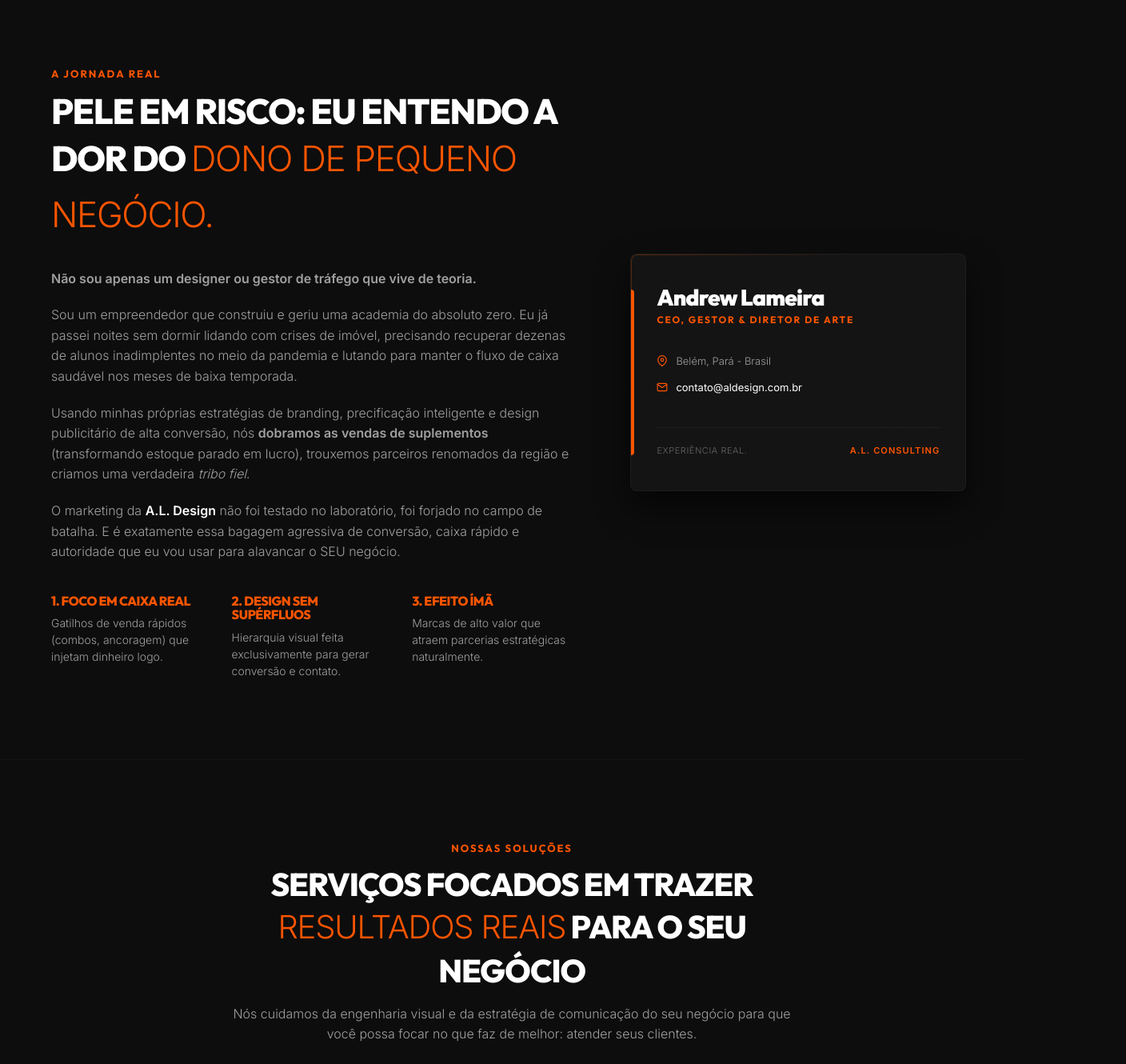
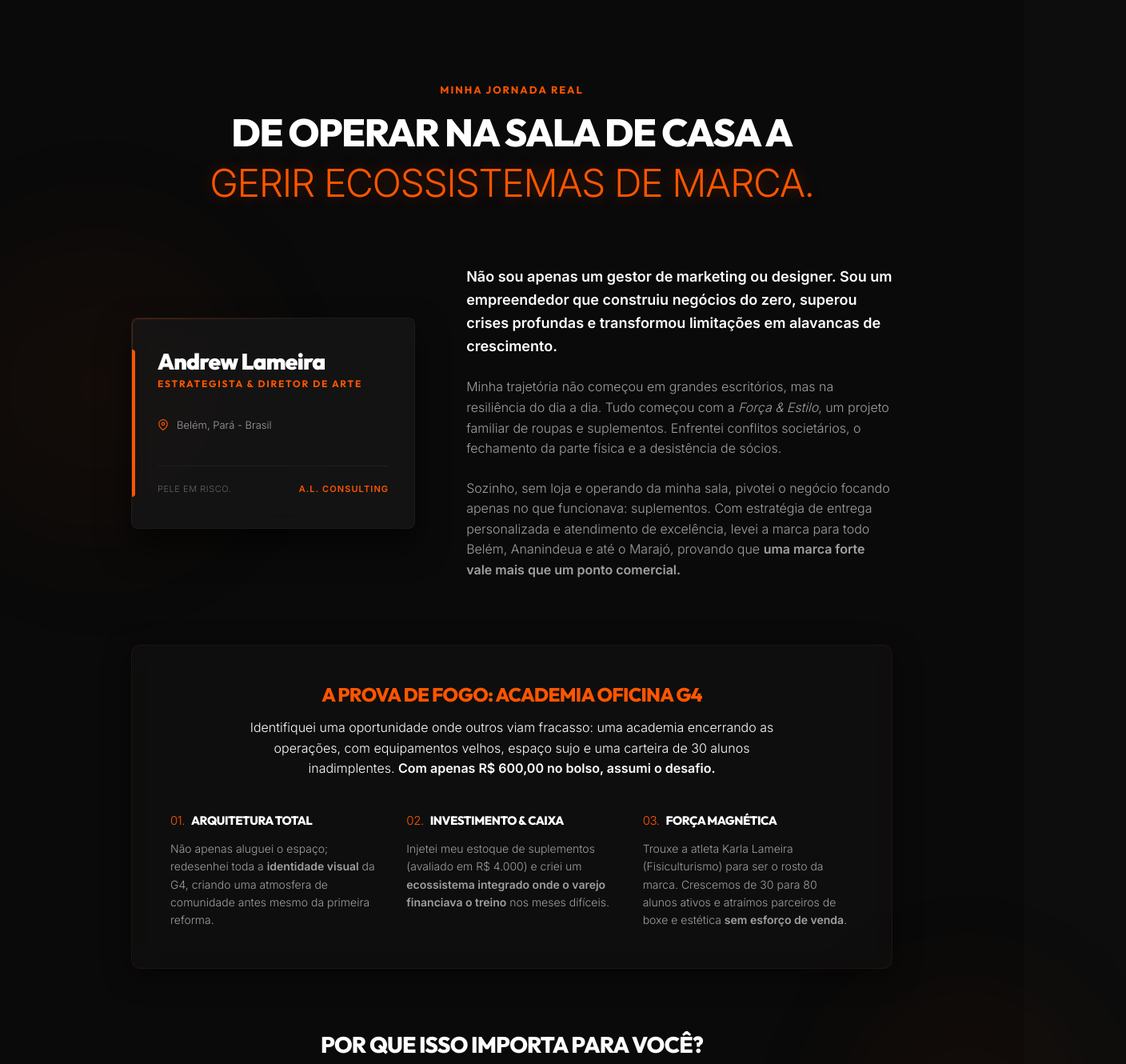
Before and after one commit to andrewlameira25-code/al-design-marketing, a React (Vite) app: page / in a window 1280 px wide. Shown: the part 1080-2410 px from the top of the page at 80% size, 1408 px wide, since content can reach past the window. Built offline with nearby package versions, Linux system fonts and the light colour scheme.

Commit message:
feat: refatora About para formato de storytelling da jornada G4

```diff
--- a/src/components/About.jsx
+++ b/src/components/About.jsx
@@ -5,25 +5,49 @@ export default function About() {
     <section
       id="sobre"
       style={{
-        padding: '100px 0',
-        backgroundColor: '#0D0D0D',
+        padding: '120px 0',
+        backgroundColor: '#0A0A0A',
         position: 'relative',
         zIndex: 10,
         borderTop: '1px solid rgba(255, 255, 255, 0.03)'
       }}
     >
-      <div className="container">
+      {/* Background Glows */}
       <div
-          className="about-grid"
         style={{
-            display: 'grid',
-            gridTemplateColumns: '1fr',
-            gap: '64px',
-            alignItems: 'center'
+          position: 'absolute',
+          top: '10%',
+          left: '-10%',
+          width: '50vw',
+          height: '50vw',
+          maxWidth: '500px',
+          background: 'radial-gradient(circle, rgba(255, 85, 0, 0.05) 0%, rgba(255, 85, 0, 0) 70%)',
+          borderRadius: '50%',
+          filter: 'blur(60px)',
+          pointerEvents: 'none',
+          zIndex: -1
         }}
-        >
-          {/* Lado Esquerdo - Narrativa de Autoridade e História Real */}
-          <div style={{ textAlign: 'left' }}>
+      />
+      <div
+        style={{
+          position: 'absolute',
+          bottom: '10%',
+          right: '-10%',
+          width: '40vw',
+          height: '40vw',
+          maxWidth: '400px',
+          background: 'radial-gradient(circle, rgba(255, 85, 0, 0.05) 0%, rgba(255, 85, 0, 0) 70%)',
+          borderRadius: '50%',
+          filter: 'blur(60px)',
+          pointerEvents: 'none',
+          zIndex: -1
+        }}
+      />
+
+      <div className="container" style={{ maxWidth: '1000px' }}>
+
+        {/* CABEÇALHO DA SEÇÃO */}
+        <div style={{ textAlign: 'center', marginBottom: '64px' }}>
           <span
             style={{
               fontFamily: 'var(--font-headline)',
@@ -33,72 +57,36 @@ export default function About() {
               textTransform: 'uppercase',
               letterSpacing: '0.15em',
               display: 'block',
-                marginBottom: '12px'
+              marginBottom: '16px'
             }}
           >
-              A Jornada Real
+            Minha Jornada Real
           </span>
           <h2
             style={{
-                fontSize: 'clamp(28px, 4vw, 44px)',
+              fontSize: 'clamp(28px, 4vw, 48px)',
               lineHeight: '1.1',
-                marginBottom: '32px',
-                textTransform: 'uppercase'
+              textTransform: 'uppercase',
+              maxWidth: '800px',
+              margin: '0 auto'
             }}
           >
-              Pele em risco: Eu entendo a dor do <span className="text-orange">dono de pequeno negócio.</span>
+            De operar na sala de casa a <span className="text-orange glow-text">gerir ecossistemas de marca.</span>
           </h2>
+        </div>
 
+        {/* PARTE 1: A ORIGEM E O CARTÃO */}
         <div
+          className="about-grid-top"
           style={{
-                display: 'flex',
-                flexDirection: 'column',
-                gap: '20px',
-                fontSize: '16px',
-                fontWeight: 300,
-                color: 'var(--color-text-secondary)',
-                lineHeight: '1.7'
+            display: 'grid',
+            gridTemplateColumns: '1fr',
+            gap: '64px',
+            alignItems: 'center',
+            marginBottom: '80px'
           }}
         >
-              <p>
-                <strong>Não sou apenas um designer ou gestor de tráfego que vive de teoria.</strong>
-              </p>
-              <p>
-                Sou um empreendedor que construiu e geriu uma academia do absoluto zero. Eu já passei noites sem dormir lidando com crises de imóvel, precisando recuperar dezenas de alunos inadimplentes no meio da pandemia e lutando para manter o fluxo de caixa saudável nos meses de baixa temporada.
-              </p>
-              <p>
-                Usando minhas próprias estratégias de branding, precificação inteligente e design publicitário de alta conversão, nós <strong>dobramos as vendas de suplementos</strong> (transformando estoque parado em lucro), trouxemos parceiros renomados da região e criamos uma verdadeira <em>tribo fiel</em>.
-              </p>
-              <p>
-                O marketing da <strong style={{ color: '#FFF' }}>A.L. Design</strong> não foi testado no laboratório, foi forjado no campo de batalha. E é exatamente essa bagagem agressiva de conversão, caixa rápido e autoridade que eu vou usar para alavancar o SEU negócio.
-              </p>
-            </div>
-
-            {/* Três Pilares da Identidade */}
-            <div
-              style={{
-                display: 'grid',
-                gridTemplateColumns: 'repeat(auto-fit, minmax(200px, 1fr))',
-                gap: '24px',
-                marginTop: '40px'
-              }}
-            >
-              <div>
-                <h4 style={{ fontSize: '16px', marginBottom: '8px', color: '#FF5500', textTransform: 'uppercase' }}>1. Foco em Caixa Real</h4>
-                <p style={{ fontSize: '14px', lineHeight: '1.5' }}>Gatilhos de venda rápidos (combos, ancoragem) que injetam dinheiro logo.</p>
-              </div>
-              <div>
-                <h4 style={{ fontSize: '16px', marginBottom: '8px', color: '#FF5500', textTransform: 'uppercase' }}>2. Design Sem Supérfluos</h4>
-                <p style={{ fontSize: '14px', lineHeight: '1.5' }}>Hierarquia visual feita exclusivamente para gerar conversão e contato.</p>
-              </div>
-              <div>
-                <h4 style={{ fontSize: '16px', marginBottom: '8px', color: '#FF5500', textTransform: 'uppercase' }}>3. Efeito Ímã</h4>
-                <p style={{ fontSize: '14px', lineHeight: '1.5' }}>Marcas de alto valor que atraem parcerias estratégicas naturalmente.</p>
-              </div>
-            </div>
-          </div>
-
-          {/* Lado Direito - Assinatura / Cartão de Visitas Digital do PDF */}
+          {/* Lado Esquerdo - O Cartão de Visitas e Autoridade */}
           <div
             style={{
               display: 'flex',
@@ -106,12 +94,11 @@ export default function About() {
               alignItems: 'center'
             }}
           >
-            {/* Cartão de Visita Corporativo Onyx/Orange */}
             <div
               className="glass-panel tech-border-glow"
               style={{
                 width: '100%',
-                maxWidth: '420px',
+                maxWidth: '400px',
                 padding: '40px 32px',
                 textAlign: 'left',
                 borderRadius: '8px',
@@ -120,108 +107,157 @@ export default function About() {
                 boxShadow: '0 20px 40px rgba(0, 0, 0, 0.6)'
               }}
             >
-              {/* Detalhe Laranja Lateral Esquerdo */}
-              <div
-                style={{
-                  position: 'absolute',
-                  left: 0,
-                  top: '15%',
-                  bottom: '15%',
-                  width: '4px',
-                  backgroundColor: '#FF5500',
-                  borderRadius: '0 4px 4px 0'
-                }}
-              />
+              <div style={{ position: 'absolute', left: 0, top: '15%', bottom: '15%', width: '4px', backgroundColor: '#FF5500', borderRadius: '0 4px 4px 0' }} />
+              <div style={{ position: 'absolute', right: '10px', bottom: '10px', width: '100px', height: '100px', backgroundImage: 'radial-gradient(rgba(255, 85, 0, 0.05) 1.5px, transparent 1.5px)', backgroundSize: '12px 12px', opacity: 0.6, pointerEvents: 'none' }} />
 
-              {/* Marca D'água sutil Tech Grid */}
-              <div
-                style={{
-                  position: 'absolute',
-                  right: '10px',
-                  bottom: '10px',
-                  width: '100px',
-                  height: '100px',
-                  backgroundImage: 'radial-gradient(rgba(255, 85, 0, 0.05) 1.5px, transparent 1.5px)',
-                  backgroundSize: '12px 12px',
-                  opacity: 0.6,
-                  pointerEvents: 'none'
-                }}
-              />
-
-              {/* Informações Profissionais */}
               <div style={{ marginBottom: '32px' }}>
-                <h3
-                  style={{
-                    fontSize: '28px',
-                    fontWeight: 900,
-                    fontFamily: 'var(--font-headline)',
-                    lineHeight: '1',
-                    marginBottom: '4px'
-                  }}
-                >
+                <h3 style={{ fontSize: '28px', fontWeight: 900, fontFamily: 'var(--font-headline)', lineHeight: '1', marginBottom: '4px' }}>
                   Andrew Lameira
                 </h3>
-                <p
-                  style={{
-                    fontFamily: 'var(--font-headline)',
-                    fontWeight: 700,
-                    fontSize: '12px',
-                    color: '#FF5500',
-                    letterSpacing: '0.15em',
-                    textTransform: 'uppercase'
-                  }}
-                >
-                  CEO, Gestor & Diretor de Arte
+                <p style={{ fontFamily: 'var(--font-headline)', fontWeight: 700, fontSize: '12px', color: '#FF5500', letterSpacing: '0.15em', textTransform: 'uppercase' }}>
+                  Estrategista & Diretor de Arte
                 </p>
               </div>
 
-              {/* Dados de Contato e Localização */}
               <div style={{ display: 'flex', flexDirection: 'column', gap: '12px' }}>
                 <div style={{ display: 'flex', alignItems: 'center', gap: '10px' }}>
-                  {/* Ícone de Pin Localização SVG */}
                   <svg width="14" height="14" viewBox="0 0 24 24" fill="none" stroke="#FF5500" strokeWidth="2" strokeLinecap="round" strokeLinejoin="round">
-                    <path d="M21 10c0 7-9 13-9 13s-9-6-9-13a9 9 0 0 1 18 0z"></path>
-                    <circle cx="12" cy="10" r="3"></circle>
+                    <path d="M21 10c0 7-9 13-9 13s-9-6-9-13a9 9 0 0 1 18 0z"></path><circle cx="12" cy="10" r="3"></circle>
                   </svg>
                   <span style={{ fontSize: '13px', color: 'var(--color-text-secondary)' }}>Belém, Pará - Brasil</span>
                 </div>
-                <div style={{ display: 'flex', alignItems: 'center', gap: '10px' }}>
-                  {/* Ícone de Email SVG */}
-                  <svg width="14" height="14" viewBox="0 0 24 24" fill="none" stroke="#FF5500" strokeWidth="2" strokeLinecap="round" strokeLinejoin="round">
-                    <path d="M4 4h16c1.1 0 2 .9 2 2v12c0 1.1-.9 2-2 2H4c-1.1 0-2-.9-2-2V6c0-1.1.9-2 2-2z"></path>
-                    <polyline points="22,6 12,13 2,6"></polyline>
-                  </svg>
-                  <span style={{ fontSize: '13px', color: '#FFFFFF', fontWeight: 400 }}>contato@aldesign.com.br</span>
-                </div>
               </div>
 
-              {/* Rodapé do Cartão */}
-              <div
-                style={{
-                  marginTop: '40px',
-                  borderTop: '1px solid rgba(255, 255, 255, 0.05)',
-                  paddingTop: '20px',
-                  display: 'flex',
-                  justifyContent: 'space-between',
-                  alignItems: 'center'
-                }}
-              >
-                <span style={{ fontSize: '11px', color: 'var(--color-text-muted)', letterSpacing: '0.05em' }}>
-                  EXPERIÊNCIA REAL.
-                </span>
-                <span style={{ fontSize: '11px', color: '#FF5500', fontWeight: 700, letterSpacing: '0.1em' }}>
-                  A.L. CONSULTING
-                </span>
-              </div>
-            </div>
+              <div style={{ marginTop: '40px', borderTop: '1px solid rgba(255, 255, 255, 0.05)', paddingTop: '20px', display: 'flex', justifyContent: 'space-between', alignItems: 'center' }}>
+                <span style={{ fontSize: '11px', color: 'var(--color-text-muted)', letterSpacing: '0.05em' }}>PELE EM RISCO.</span>
+                <span style={{ fontSize: '11px', color: '#FF5500', fontWeight: 700, letterSpacing: '0.1em' }}>A.L. CONSULTING</span>
               </div>
             </div>
           </div>
 
+          {/* Lado Direito - A História da Força & Estilo */}
+          <div style={{ color: 'var(--color-text-secondary)', fontSize: '16px', lineHeight: '1.8', fontWeight: 300 }}>
+            <p style={{ marginBottom: '24px', fontSize: '18px', color: '#FFF' }}>
+              <strong>Não sou apenas um gestor de marketing ou designer. Sou um empreendedor que construiu negócios do zero, superou crises profundas e transformou limitações em alavancas de crescimento.</strong>
+            </p>
+            <p style={{ marginBottom: '24px' }}>
+              Minha trajetória não começou em grandes escritórios, mas na resiliência do dia a dia. Tudo começou com a <em>Força & Estilo</em>, um projeto familiar de roupas e suplementos. Enfrentei conflitos societários, o fechamento da parte física e a desistência de sócios.
+            </p>
+            <p>
+              Sozinho, sem loja e operando da minha sala, pivotei o negócio focando apenas no que funcionava: suplementos. Com estratégia de entrega personalizada e atendimento de excelência, levei a marca para todo Belém, Ananindeua e até o Marajó, provando que <strong>uma marca forte vale mais que um ponto comercial.</strong>
+            </p>
+          </div>
+        </div>
+
+        {/* PARTE 2: O CASE G4 (A Prova de Fogo) */}
+        <div
+          className="glass-panel"
+          style={{
+            padding: '48px',
+            borderRadius: '12px',
+            border: '1px solid rgba(255, 85, 0, 0.1)',
+            backgroundColor: 'rgba(255, 255, 255, 0.02)',
+            marginBottom: '80px'
+          }}
+        >
+          <div style={{ textAlign: 'center', marginBottom: '40px' }}>
+            <h3 style={{ fontSize: '24px', color: '#FF5500', textTransform: 'uppercase', marginBottom: '16px', fontFamily: 'var(--font-headline)' }}>
+              A Prova de Fogo: Academia Oficina G4
+            </h3>
+            <p style={{ fontSize: '16px', color: '#FFF', maxWidth: '700px', margin: '0 auto', lineHeight: '1.6' }}>
+              Identifiquei uma oportunidade onde outros viam fracasso: uma academia encerrando as operações, com equipamentos velhos, espaço sujo e uma carteira de 30 alunos inadimplentes. <strong>Com apenas R$ 600,00 no bolso, assumi o desafio.</strong>
+            </p>
+          </div>
+
+          <div
+            className="about-grid-timeline"
+            style={{
+              display: 'grid',
+              gridTemplateColumns: 'repeat(auto-fit, minmax(250px, 1fr))',
+              gap: '32px'
+            }}
+          >
+            {/* Bloco 1 */}
+            <div>
+              <h4 style={{ color: '#FFF', fontSize: '15px', textTransform: 'uppercase', marginBottom: '12px', display: 'flex', alignItems: 'center', gap: '8px' }}>
+                <span style={{ color: '#FF5500' }}>01.</span> Arquitetura Total
+              </h4>
+              <p style={{ color: 'var(--color-text-secondary)', fontSize: '14px', lineHeight: '1.6' }}>
+                Não apenas aluguei o espaço; redesenhei toda a <strong>identidade visual</strong> da G4, criando uma atmosfera de comunidade antes mesmo da primeira reforma.
+              </p>
+            </div>
+
+            {/* Bloco 2 */}
+            <div>
+              <h4 style={{ color: '#FFF', fontSize: '15px', textTransform: 'uppercase', marginBottom: '12px', display: 'flex', alignItems: 'center', gap: '8px' }}>
+                <span style={{ color: '#FF5500' }}>02.</span> Investimento & Caixa
+              </h4>
+              <p style={{ color: 'var(--color-text-secondary)', fontSize: '14px', lineHeight: '1.6' }}>
+                Injetei meu estoque de suplementos (avaliado em R$ 4.000) e criei um <strong>ecossistema integrado onde o varejo financiava o treino</strong> nos meses difíceis.
+              </p>
+            </div>
+
+            {/* Bloco 3 */}
+            <div>
+              <h4 style={{ color: '#FFF', fontSize: '15px', textTransform: 'uppercase', marginBottom: '12px', display: 'flex', alignItems: 'center', gap: '8px' }}>
+                <span style={{ color: '#FF5500' }}>03.</span> Força Magnética
+              </h4>
+              <p style={{ color: 'var(--color-text-secondary)', fontSize: '14px', lineHeight: '1.6' }}>
+                Trouxe a atleta Karla Lameira (Fisiculturismo) para ser o rosto da marca. Crescemos de 30 para 80 alunos ativos e atraímos parceiros de boxe e estética <strong>sem esforço de venda</strong>.
+              </p>
+            </div>
+          </div>
+        </div>
+
+        {/* PARTE 3: A CONCLUSÃO / CTA */}
+        <div style={{ textAlign: 'center', maxWidth: '800px', margin: '0 auto' }}>
+          <h3
+            style={{
+              fontSize: '28px',
+              textTransform: 'uppercase',
+              color: '#FFF',
+              marginBottom: '24px',
+              fontFamily: 'var(--font-headline)'
+            }}
+          >
+            Por Que Isso Importa Para Você?
+          </h3>
+          <p style={{ fontSize: '18px', color: 'var(--color-text-secondary)', lineHeight: '1.7', marginBottom: '40px', fontWeight: 300 }}>
+            Essa jornada me ensinou que recursos limitados não são desculpas, são desafios criativos. <strong>Eu sei como tirar uma empresa do vermelho, como criar uma marca que vende sozinha e como usar o marketing para gerar caixa rápido quando o aperto aperta.</strong>
+            <br/><br/>
+            Hoje, ofereço não apenas serviços. Ofereço a experiência real de quem já esteve na trincheira, arriscou o próprio dinheiro e venceu. Se eu consegui transformar uma academia quebrada e uma sala de casa em ecossistemas de sucesso, <strong>imagino o que podemos fazer juntos pelo seu negócio.</strong>
+          </p>
+
+          <a
+            href="#contato"
+            onClick={(e) => {
+              e.preventDefault();
+              const contactBtn = document.querySelector('nav button');
+              if(contactBtn) contactBtn.click();
+            }}
+            className="btn-primary"
+            style={{
+              padding: '20px 48px',
+              fontSize: '16px',
+              display: 'inline-block',
+              letterSpacing: '0.05em'
+            }}
+          >
+            Vamos Conversar Sobre Seu Negócio
+          </a>
+        </div>
+
+      </div>
+
       <style dangerouslySetInnerHTML={{__html: `
         @media (min-width: 992px) {
-          .about-grid {
-            grid-template-columns: 1.2fr 0.8fr !important;
+          .about-grid-top {
+            grid-template-columns: 0.8fr 1.2fr !important;
+          }
+        }
+        @media (max-width: 767px) {
+          .glass-panel {
+            padding: 32px 24px !important;
           }
         }
       `}} />
```
Lines whose indentation alone changed are shown as unchanged.
